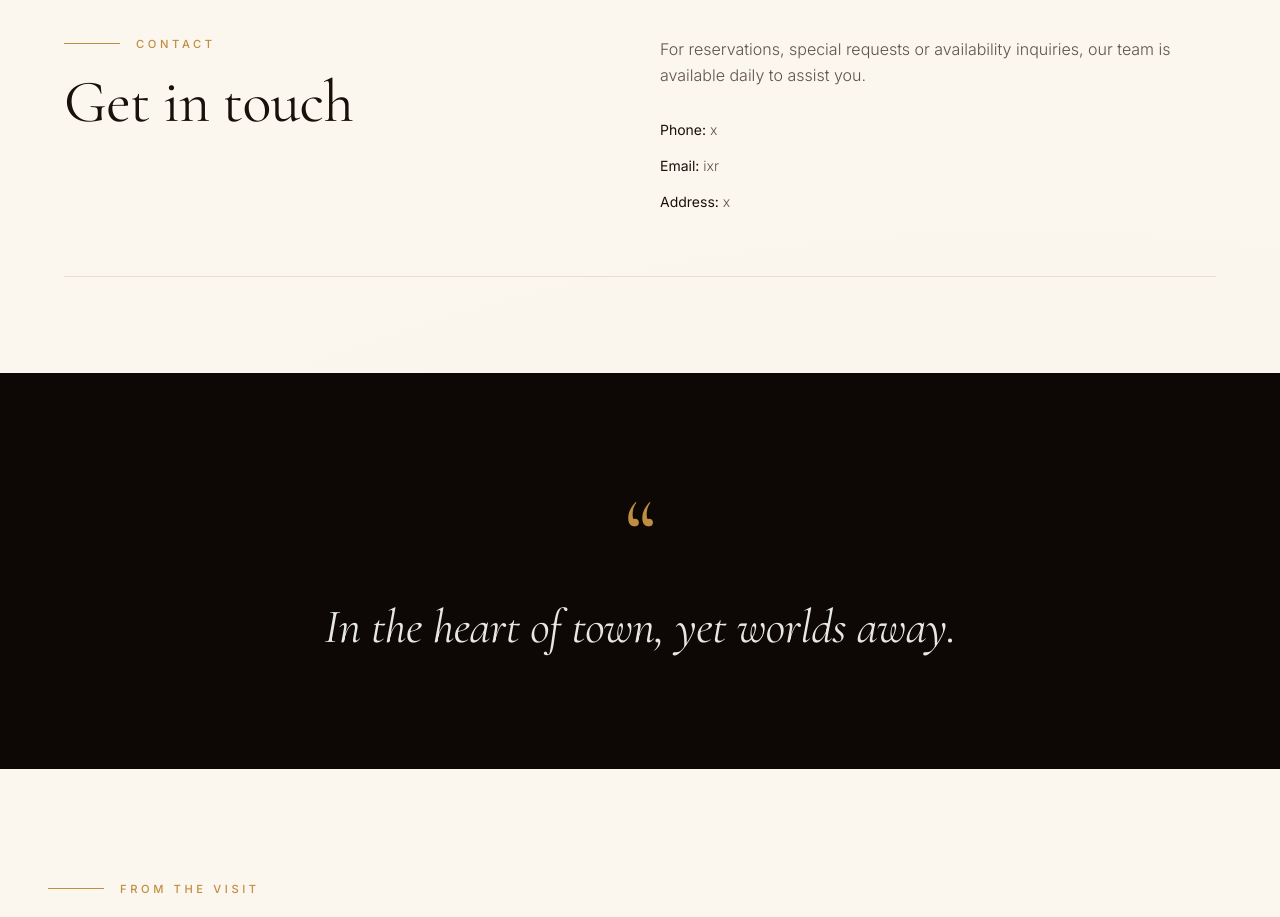
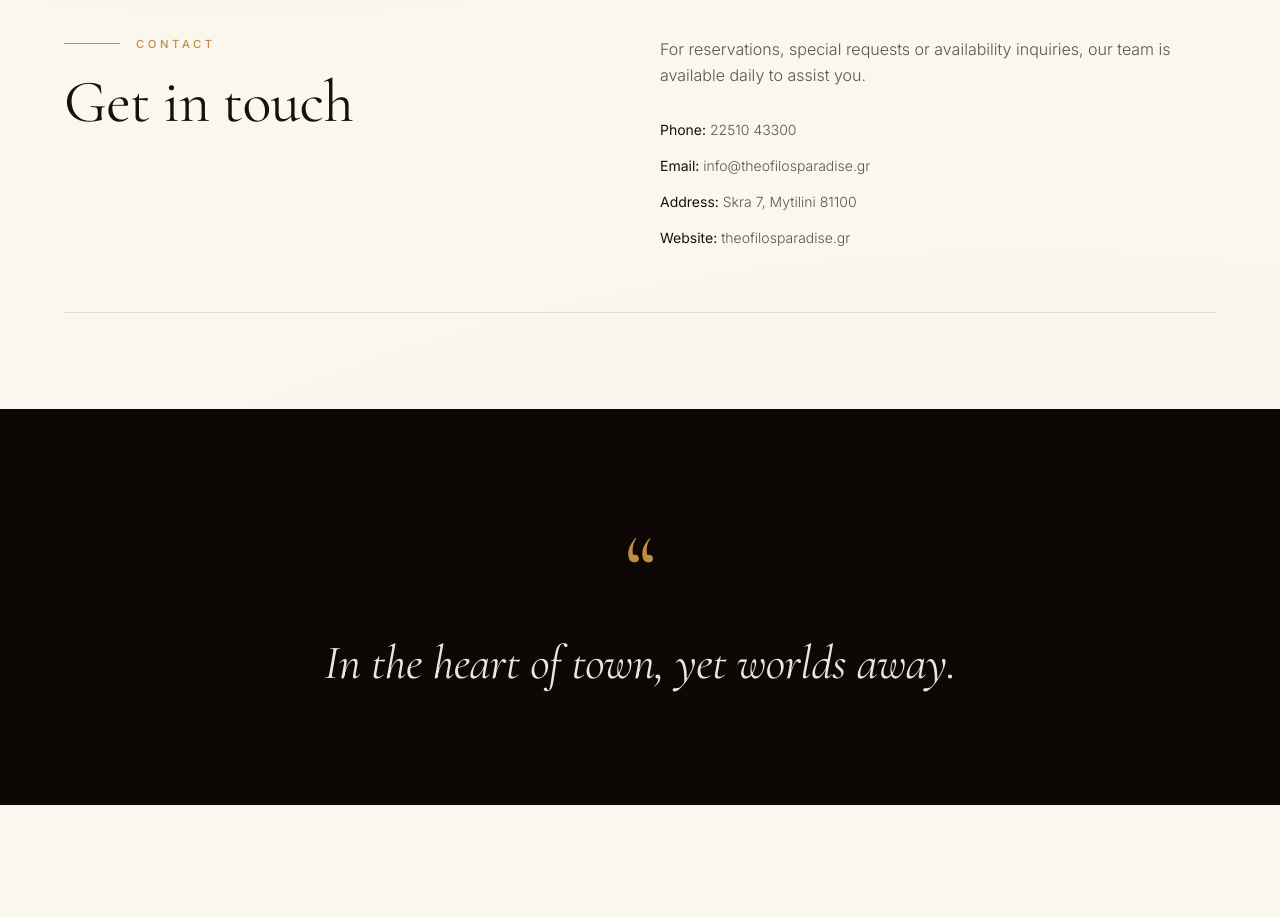
Before and after one commit to amamouridis06/lesvos-travel-guide, a Next.js app: page /hotels/theofilos-paradise in a window 1280 px wide. Shown: the part 2360-3277 px from the top of the page. Built offline with nearby package versions, Linux system fonts and the light colour scheme.

Commit message:
added page

```diff
--- a/app/hotels/theofilos-paradise/page.tsx
+++ b/app/hotels/theofilos-paradise/page.tsx
@@ -339,9 +339,10 @@ export default function TheofilosParadise() {
                             For reservations, special requests or availability inquiries, our team is available daily to assist you.
                         </p>
                         <div className="mt-8 space-y-4 text-sm" style={{ color: "var(--ms-muted)" }}>
-                            <p><strong className="text-[color:var(--ms-fg)]">Phone:</strong> x</p>
-                            <p><strong className="text-[color:var(--ms-fg)]">Email:</strong> ixr</p>
-                            <p><strong className="text-[color:var(--ms-fg)]">Address:</strong> x</p>
+                            <p><strong className="text-[color:var(--ms-fg)]">Phone:</strong> 22510 43300</p>
+                            <p><strong className="text-[color:var(--ms-fg)]">Email:</strong> info@theofilosparadise.gr</p>
+                            <p><strong className="text-[color:var(--ms-fg)]">Address:</strong> Skra 7, Mytilini 81100</p>
+                            <p><strong className="text-[color:var(--ms-fg)]">Website:</strong> theofilosparadise.gr</p>
                         </div>
                     </div>
                 </div>
```
